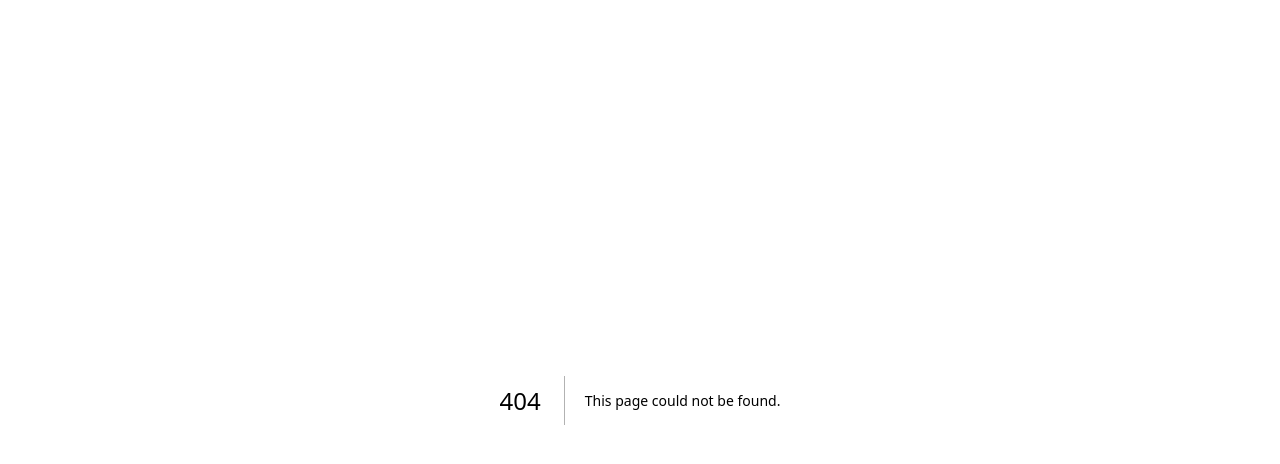
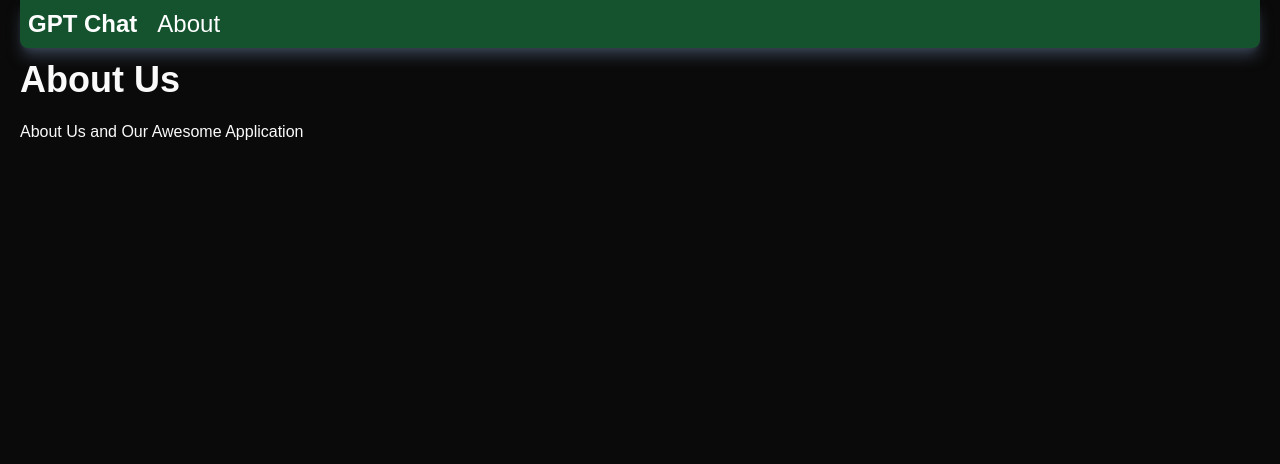
Before and after one commit to parnasmi/chatgpt-app, a Next.js app: page /about in a window 1280 px wide. Before the commit this address had no page. Shown: the top 464 px of the page. Built offline with nearby package versions, Linux system fonts and the light colour scheme.

Commit message:
feat: added header

```diff
--- /dev/null
+++ b/src/app/about/page.tsx
@@ -0,0 +1,8 @@
+export default function AboutRoute() {
+  return (
+    <main>
+      <h1 className="text-4xl font-bold">About Us</h1>
+      <div className="mt-5">About Us and Our Awesome Application</div>
+    </main>
+  );
+}
--- a/src/app/layout.tsx
+++ b/src/app/layout.tsx
@@ -1,5 +1,6 @@
 import type { Metadata } from "next";
 import { Geist, Geist_Mono } from "next/font/google";
+import Link from "next/link";
 import "./globals.css";
 
 const geistSans = Geist({
@@ -25,9 +26,20 @@
   return (
     <html lang="en">
       <body
-        className={`${geistSans.variable} ${geistMono.variable} antialiased`}
+        className={`${geistSans.variable} ${geistMono.variable} antialiased px-2 md:px-5`}
       >
-        {children}
+        <header className="text-white font-bold bg-green-900 text-2xl p-2 mb-3 rounded-b-lg shadow-gray-700 shadow-lg flex">
+          <div className="flex flex-grow">
+            <Link href="/">GPT Chat</Link>
+            <Link href="/about" className="ml-5 font-light">
+              About
+            </Link>
+          </div>
+          <div></div>
+        </header>
+        <div className="flex flex-col md:flex-row">
+          <div className="flex-grow">{children}</div>
+        </div>
       </body>
     </html>
   );
```
